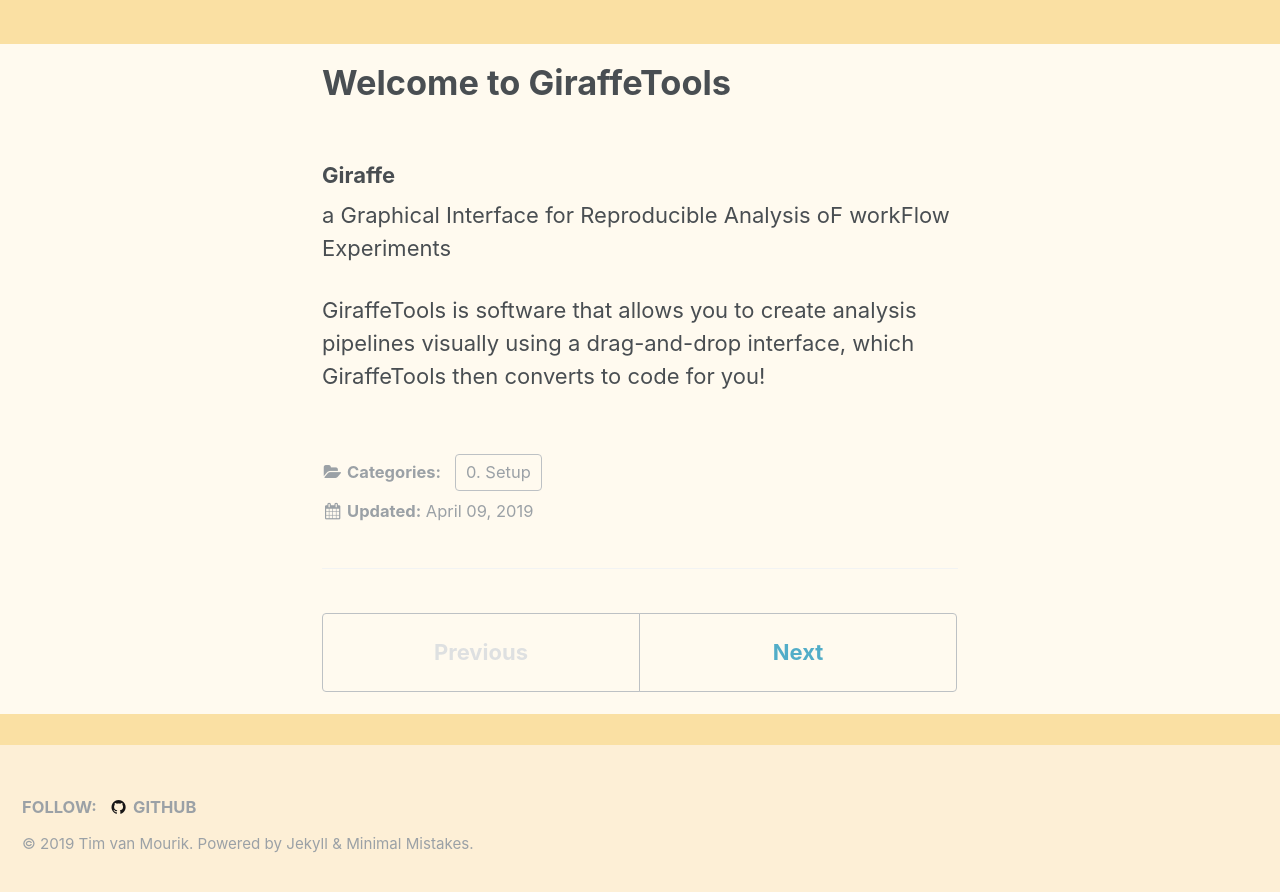
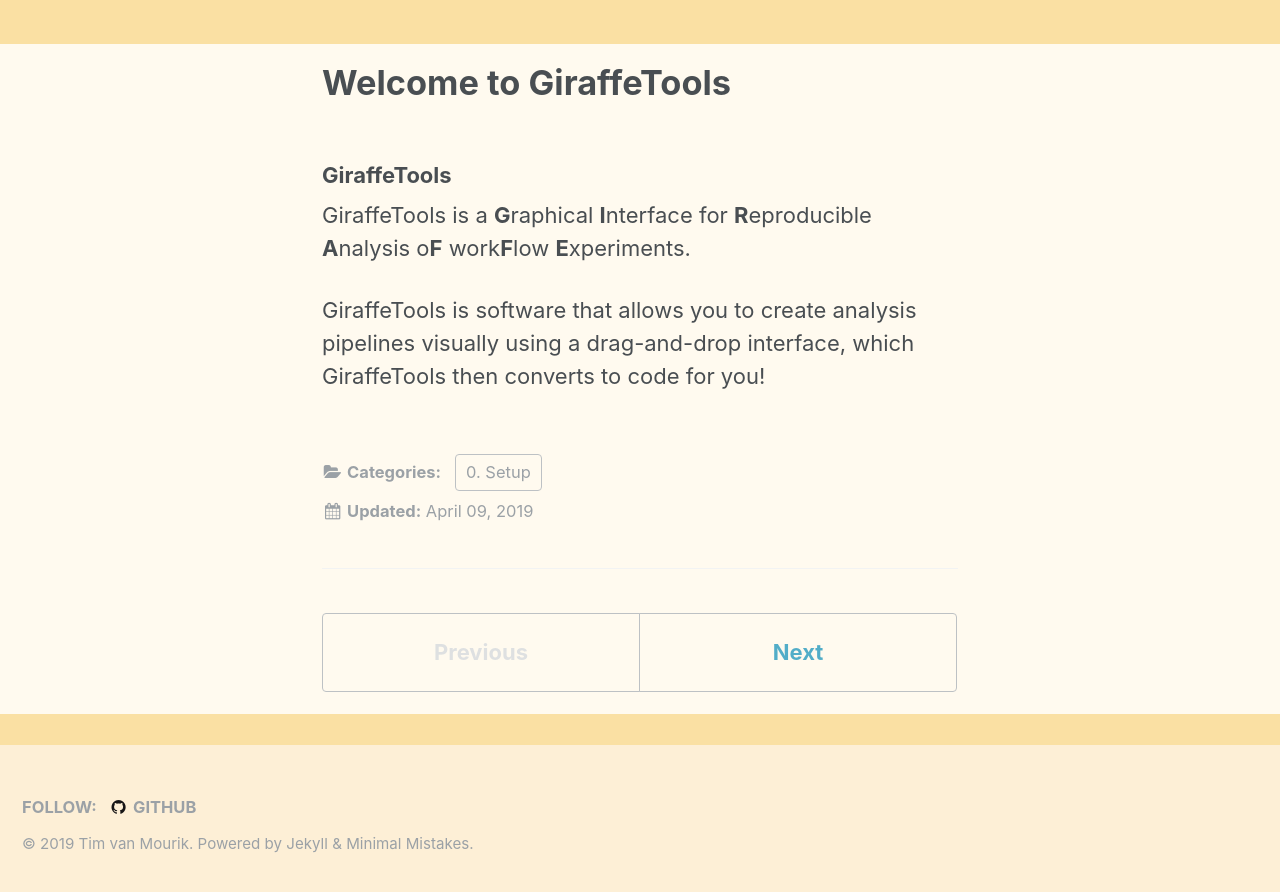
Before and after one commit to GiraffeTools/Documentation, a Jekyll site: the page built from _documentation/0_setup_1_intro.md, in a window 1280 px wide. Shown: the top 892 px of the page. Built offline with Jekyll 4.4.1, drawn with Linux system fonts in a browser that asks for light colours.

Commit message:
capitalisation highlight in acronym

```diff
--- a/_documentation/0_setup_1_intro.md
+++ b/_documentation/0_setup_1_intro.md
@@ -9,8 +9,8 @@ permalink: /documentation/setup/intro
 ---
 
 
-### Giraffe
-a Graphical Interface for Reproducible Analysis oF workFlow Experiments
+### GiraffeTools
+GiraffeTools is a **G**raphical **I**nterface for **R**eproducible **A**nalysis o**F** work**F**low **E**xperiments.
 
 GiraffeTools is software that allows you to create analysis pipelines visually
 using a drag-and-drop interface, which GiraffeTools then converts to code for you!
```
Also changed, not shown: Gemfile.lock.
